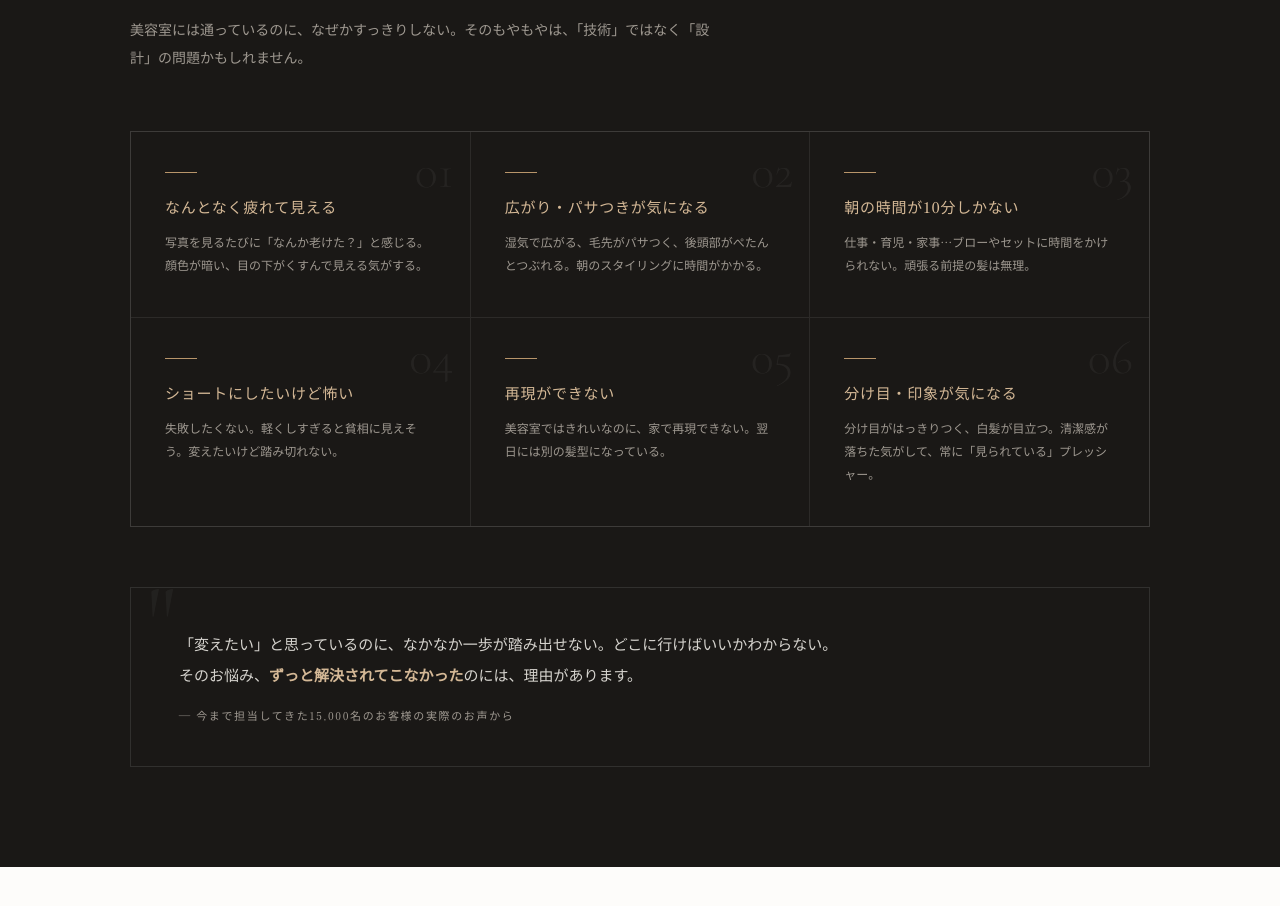
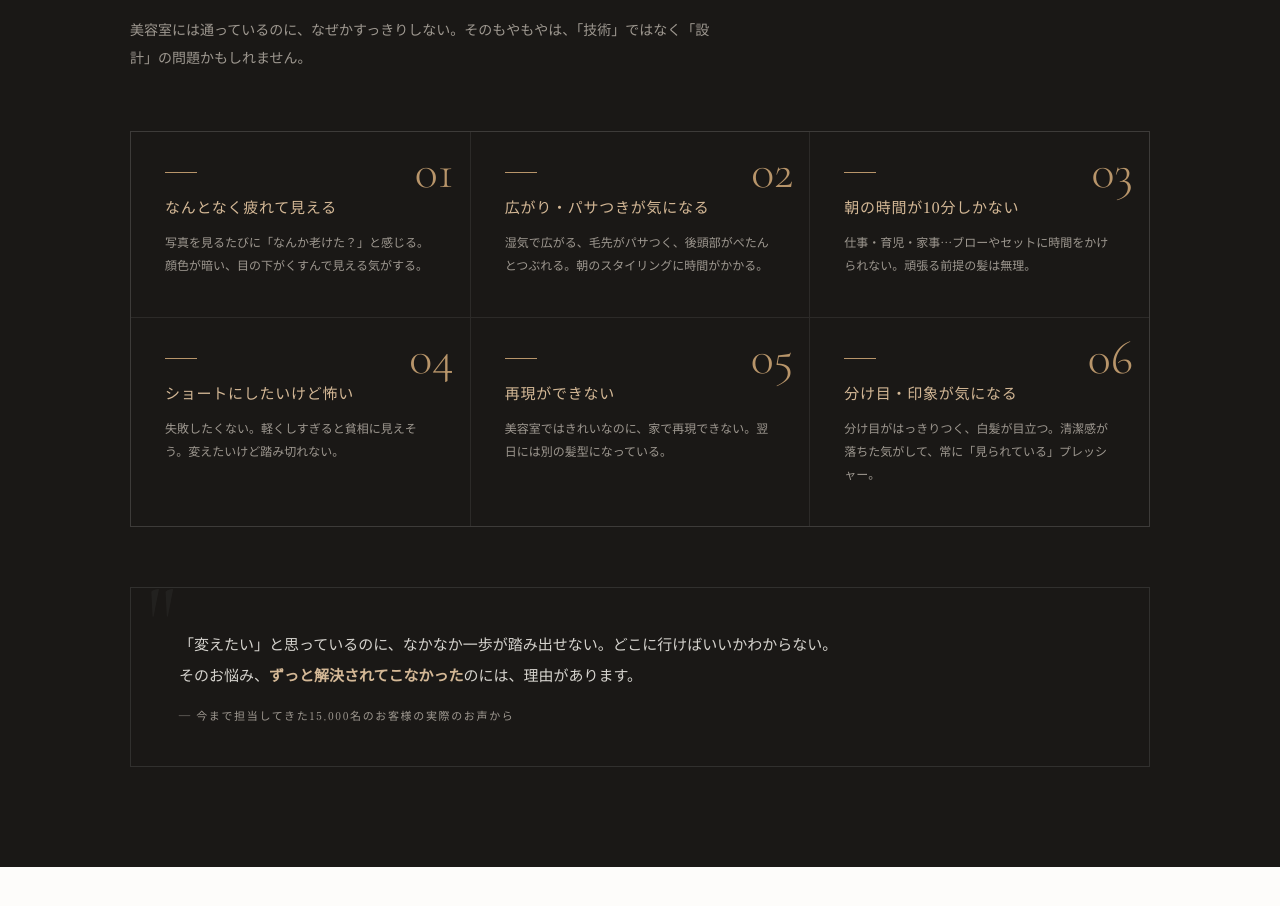
Before and after one commit to otatatsuro0519-debug/ota-lp, a plain HTML site: page index.html in a window 1280 px wide. Shown: the part 1243-2149 px from the top of the page. Drawn offline with nearby package versions, Linux system fonts and the light colour scheme.

Commit message:
Add files via upload

```diff
--- a/index.html
+++ b/index.html
@@ -72,7 +72,7 @@
   .problem-grid { display: grid; grid-template-columns: repeat(3,1fr); gap: 1px; background: rgba(255,255,255,.08); margin-top: 60px; border: 1px solid rgba(255,255,255,.08); }
   .problem-item { background: var(--dark); padding: 40px 32px; position: relative; border-left: 2px solid transparent; transition: border-color .3s; }
   .problem-item:hover { border-left-color: var(--accent); }
-  .problem-item::before { content: attr(data-num); font-family: var(--roman); font-size: 48px; font-weight: 300; color: rgba(255,255,255,.05); position: absolute; top: 16px; right: 16px; line-height: 1; }
+  .problem-item::before { content: attr(data-num); font-family: var(--roman); font-size: 48px; font-weight: 300; color: var(--accent); position: absolute; top: 16px; right: 16px; line-height: 1; }
   .problem-mark { width: 32px; height: 1px; background: var(--accent); margin-bottom: 20px; }
   .problem-item h3 { font-size: 15px; font-weight: 500; color: var(--accent-light); margin-bottom: 10px; letter-spacing: .05em; }
   .problem-item p { font-size: 12px; color: var(--light); line-height: 1.9; }
@@ -88,7 +88,7 @@
   .cases-grid { display: grid; grid-template-columns: repeat(3,1fr); gap: 24px; }
   .case-item { }
   .case-item img { width: 100%; height: auto; display: block; }
-  @media(max-width:768px){ .case-item img { height: auto; } }
+  @media(max-width:768px){ .case-item img { height: auto; } .cases-grid { grid-template-columns: 1fr !important; } }
   .case-img-wrap { position: relative; }
   .ba-label { position: absolute; bottom: 0; left: 0; right: 0; display: flex; }
   .ba-label span { flex: 1; text-align: center; padding: 10px 0; font-family: 'Cormorant Garamond', serif; font-size: 18px; font-style: italic; font-weight: 500; letter-spacing: .08em; color: white; text-shadow: 0 1px 4px rgba(0,0,0,.4); }
```
